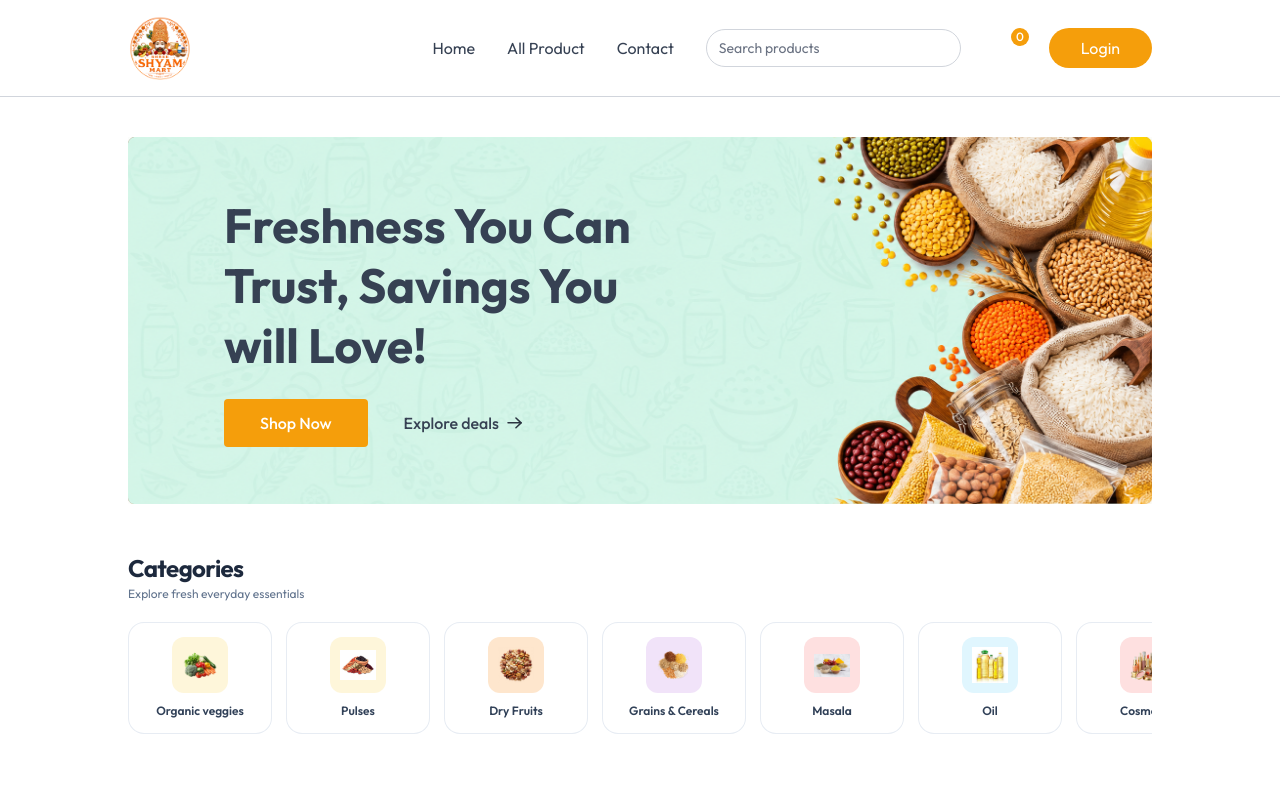
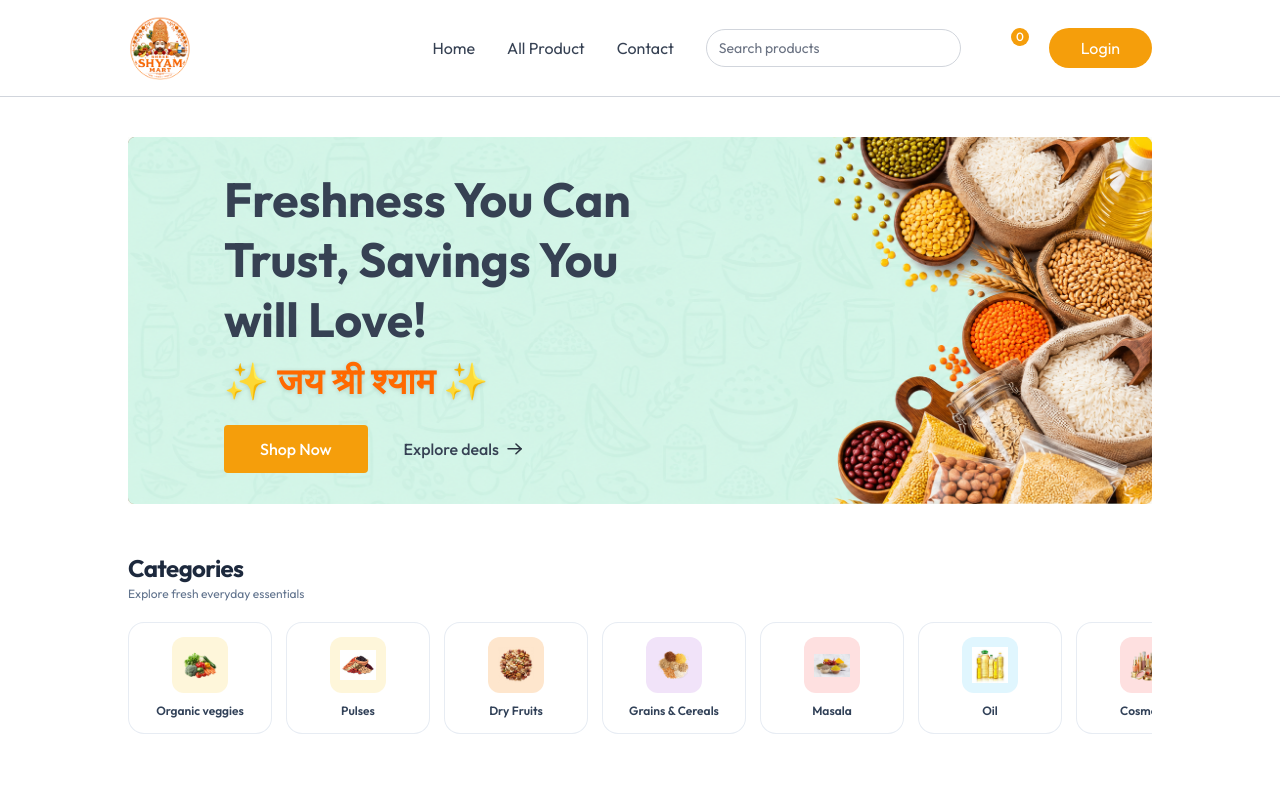
Before and after one commit to ankurrera/Shree-Shyam-Mart, a React (Vite) app in the folder client/: page / in a window 1280 px wide. Shown: the top 800 px of the page. Built offline with nearby package versions, Linux system fonts and the light colour scheme; no server answers; some icons are missing.

Commit message:
added jay shree shyam

```diff
--- a/client/src/components/MainBanner.jsx
+++ b/client/src/components/MainBanner.jsx
@@ -10,10 +10,13 @@ const MainBanner = () => {
 
       <div className='absolute inset-0 flex flex-col items-center md:items-start justify-end md:justify-center pb-24 md:pb-0 px-4 md:pl-18 lg:pl-24'>
             <h1 className='text-3xl md:text-4xl lg:text-5xl font-bold text-center md:text-left max-w-72 md:max-w-80 lg:max-w-105 leading-tight lg:leading-15'>
-            Freshness You Can Trust, Savings You will Love!
+           <span>Freshness You Can Trust, Savings You will Love!</span>
+           <span className='block mt-3 text-2xl md:text-3xl lg:text-4xl font-extrabold tracking-wide text-orange-500 drop-shadow-sm'> ✨ जय श्री श्याम ✨</span>
+
             </h1>
 
       <div className='flex items-center mt-6 font-medium'>
+
 
         <Link to={"/products"} className='group flex items-center gap-2 px-7 md:px-9 py-3 bg-primary hover:bg-primary-dull transition rounded text-white cursor-pointer'>
         Shop Now
```
